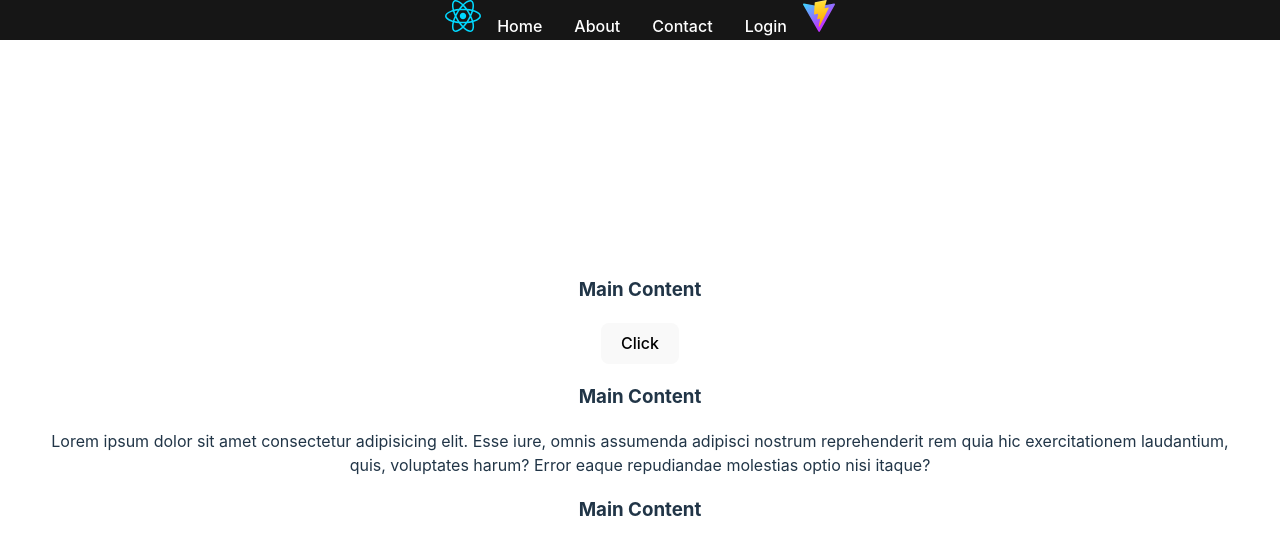
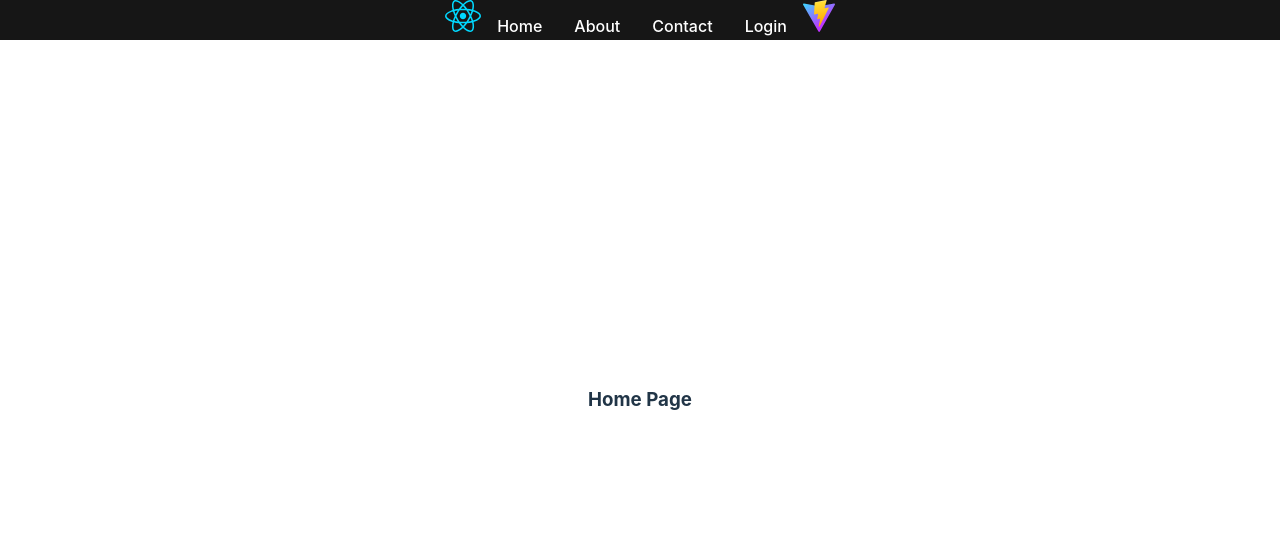
Before and after one commit to DonShanilka/1st_React_App, a React (Vite) app: page / in a window 1280 px wide. Shown: the top 554 px of the page. Built offline with nearby package versions, Linux system fonts and the light colour scheme.

Commit message:
update app and bodycontent

```diff
--- a/src/App.jsx
+++ b/src/App.jsx
@@ -9,17 +9,6 @@ function App() {
     <>
       <div id="wrapper">
         <HeaaderContent />
-        <BodyContent>
-          <button>Click</button>
-        </BodyContent>
-
-        <BodyContent>
-          <p>
-            Lorem ipsum dolor sit amet consectetur adipisicing elit. Esse iure,
-            omnis assumenda adipisci nostrum reprehenderit rem quia hic exercitationem laudantium, quis,
-            voluptates harum? Error eaque repudiandae molestias optio nisi itaque?
-          </p>
-        </BodyContent>
 
         <BodyContent />
 
--- a/src/Components/BodyContent/BodyContent.jsx
+++ b/src/Components/BodyContent/BodyContent.jsx
@@ -3,7 +3,7 @@ import React from 'react'
 function BodyContent(props) {
   return (
     <div className='content'>
-      <h3>Main Content</h3>
+      <h3>Home Page</h3>
       {props.children}
     </div>
   )
```
